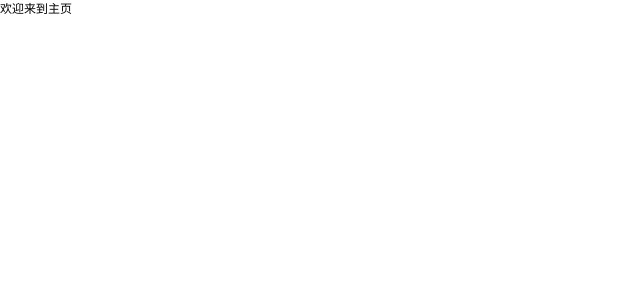
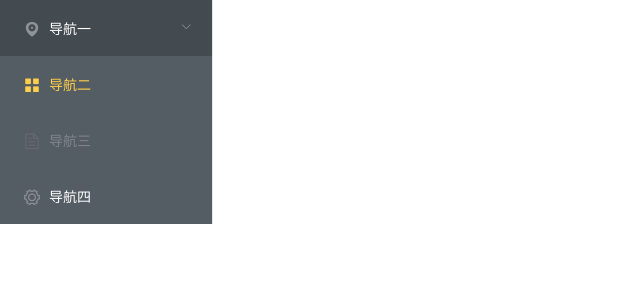
Before and after one commit to linxinfu/onef-vue, a Vue app: page /#/home in a window 1280 px wide. Shown: the top 300 px of the page, without its empty margins (0-640 px from the left). Built offline with nearby package versions, Linux system fonts and the light colour scheme.

Commit message:
多语言

```diff
--- a/package.json
+++ b/package.json
@@ -18,6 +18,7 @@
     "node-sass": "^4.13.0",
     "sass-loader": "^7.3.1",
     "vue": "^2.5.2",
+    "vue-i18n": "^8.15.0",
     "vue-router": "^3.0.1"
   },
   "devDependencies": {
--- /dev/null
+++ b/src/locales/en.json
@@ -0,0 +1,3 @@
+{
+  "app_name":"ONEF"
+}
--- /dev/null
+++ b/src/locales/index.js
@@ -0,0 +1,27 @@
+import Vue from 'vue'
+import VueI18n from 'vue-i18n'
+import elementEnLocale from 'element-ui/lib/locale/lang/en'
+import elementZhLocale from 'element-ui/lib/locale/lang/zh-CN'
+import enLocale from './en'
+import zhLocale from './zh'
+
+Vue.use(VueI18n)
+Vue.use(elementEnLocale)
+
+const messages = {
+  en: {
+    ...enLocale,
+    ...elementEnLocale
+  },
+  zh: {
+    ...zhLocale,
+    ...elementZhLocale
+  }
+}
+
+const i18n = new VueI18n({
+  locale: 'en', // TODO: 从LocalStorage里读取当前语言配置
+  messages // set locale messages
+})
+
+export default i18n
--- /dev/null
+++ b/src/locales/zh.json
@@ -0,0 +1,5 @@
+{
+  "app_name":"ONEF",
+  "login":"登录",
+  "login_succcess":"登陆成功"
+}
--- a/src/main.js
+++ b/src/main.js
@@ -4,7 +4,8 @@
 import App from './App'
 import router from './router'
 import './utils/plugins/element.js'
-import './utils/scss/index.scss'
+import './styles/index.scss'
+import i18n from './locales'
 
 Vue.config.productionTip = false
 
@@ -12,6 +13,7 @@
 new Vue({
   el: '#app',
   router,
+  i18n,
   components: { App },
   template: '<App/>'
 })
--- /dev/null
+++ b/src/pages/home/SlideMenu.vue
@@ -0,0 +1,67 @@
+<template>
+  <div class="slide-menu-wrap">
+    <el-row>
+      <el-col :span="4" class="ss">
+        <el-menu
+          default-active="2"
+          class="el-menu-vertical-demo"
+          @open="handleOpen"
+          @close="handleClose"
+          background-color="#545c64"
+          text-color="#fff"
+          active-text-color="#ffd04b"
+        >
+          <el-submenu index="1">
+            <template slot="title">
+              <i class="el-icon-location"></i>
+              <span>导航一</span>
+            </template>
+            <el-menu-item-group>
+              <template slot="title">分组一</template>
+              <el-menu-item index="1-1">选项1</el-menu-item>
+              <el-menu-item index="1-2">选项2</el-menu-item>
+            </el-menu-item-group>
+            <el-menu-item-group title="分组2">
+              <el-menu-item index="1-3">选项3</el-menu-item>
+            </el-menu-item-group>
+            <el-submenu index="1-4">
+              <template slot="title">选项4</template>
+              <el-menu-item index="1-4-1">选项1</el-menu-item>
+            </el-submenu>
+          </el-submenu>
+          <el-menu-item index="2">
+            <i class="el-icon-menu"></i>
+            <span slot="title">导航二</span>
+          </el-menu-item>
+          <el-menu-item index="3" disabled>
+            <i class="el-icon-document"></i>
+            <span slot="title">导航三</span>
+          </el-menu-item>
+          <el-menu-item index="4">
+            <i class="el-icon-setting"></i>
+            <span slot="title">导航四</span>
+          </el-menu-item>
+        </el-menu>
+      </el-col>
+    </el-row>
+  </div>
+</template>
+<script>
+export default {
+  name: 'slide-menu',
+  methods: {
+    handleOpen (key, keyPath) {
+      console.log(key, keyPath)
+    },
+    handleClose (key, keyPath) {
+      console.log(key, keyPath)
+    }
+  }
+}
+</script>
+
+<style lang="scss" scoped>
+.slide-menu-wrap {
+  height: 100%;
+}
+</style>
--- a/src/pages/home/home.vue
+++ /dev/null
@@ -1,13 +0,0 @@
-<template>
-<div>欢迎来到主页</div>
-</template>
-
-<script>
-export default {
-
-}
-</script>
-
-<style lang="scss" scoped>
-
-</style>
--- /dev/null
+++ b/src/pages/home/index.vue
@@ -0,0 +1,15 @@
+<template>
+  <div>
+    <slide-menu></slide-menu>
+  </div>
+</template>
+
+<script>
+import SlideMenu from './SlideMenu'
+export default {
+  components: { SlideMenu }
+}
+</script>
+
+<style lang="scss" scoped>
+</style>
--- a/src/pages/login/login.vue
+++ b/src/pages/login/index.vue
@@ -2,7 +2,7 @@
   <div class="login">
     <div class="login-box">
       <h2 class="project-name">
-        <strong>ONEF</strong>
+        <strong>{{$t("app_name")}}</strong>
       </h2>
       <div class="login-detail">
         <div class="login-title">
@@ -28,7 +28,7 @@
               ></el-input>
             </el-form-item>
             <el-form-item>
-              <el-button class="login-btn" type="primary" @click="login()">登录</el-button>
+              <el-button class="login-btn" type="primary" @click="login()">{{$t("login")}}</el-button>
             </el-form-item>
           </el-form>
         </div>
@@ -39,36 +39,35 @@
 
 <script>
 export default {
-  data() {
+  data () {
     return {
       loginInfo: {
-        username: "user",
-        password: "123456"
+        username: 'user',
+        password: '123456'
       }
-    };
+    }
   },
-  mounted() {
-    this.showTips();
+  mounted () {
+    this.showTips()
   },
   methods: {
-    showTips() {
+    showTips () {
       this.notifyObj = this.$notify({
-        title: "提示",
-        message:
-          "目前只有一个游客账号，账号为：user,密码都为：123456",
+        title: '提示',
+        message: '目前只有一个游客账号，账号为：user,密码都为：123456',
         duration: 3000,
-        iconClass: "el-icon-s-opportunity"
-      });
+        iconClass: 'el-icon-s-opportunity'
+      })
     },
-    login() {
-      // todo 登录验证
-      this.$message({ message: "登陆成功", type: "success" });
-      console.log(this.loginInfo.username,this.loginInfo.password);
+    login () {
+      // TODO: 登录验证
+      this.$message({ message: '登陆成功', type: 'success' })
+      console.log(this.loginInfo.username, this.loginInfo.password)
 
       this.$router.replace('/home')
     }
   }
-};
+}
 </script>
 
 <style lang="scss" scoped>
--- a/src/router/index.js
+++ b/src/router/index.js
@@ -17,11 +17,11 @@
     },
     {
       path: '/login',
-      component: () => import('@/pages/login/login')
+      component: () => import('@/pages/login')
     },
     {
       path: '/home',
-      component: () => import('@/pages/home/home')
+      component: () => import('@/pages/home')
     }
   ]
 })
```
Also changed, not shown: src/styles/index.scss (renamed from src/utils/scss/index.scss), src/styles/variable.scss (renamed from src/utils/scss/variable.scss), 1 other file (tests, documents, lock files or other folders).
